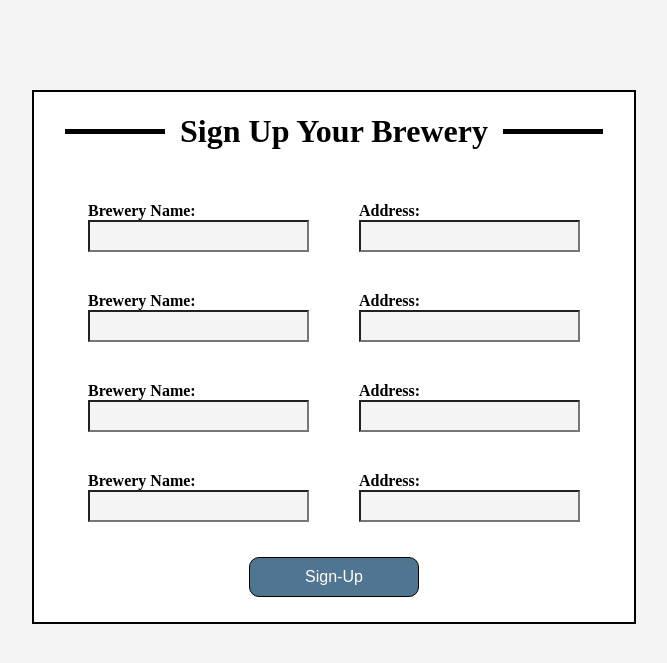
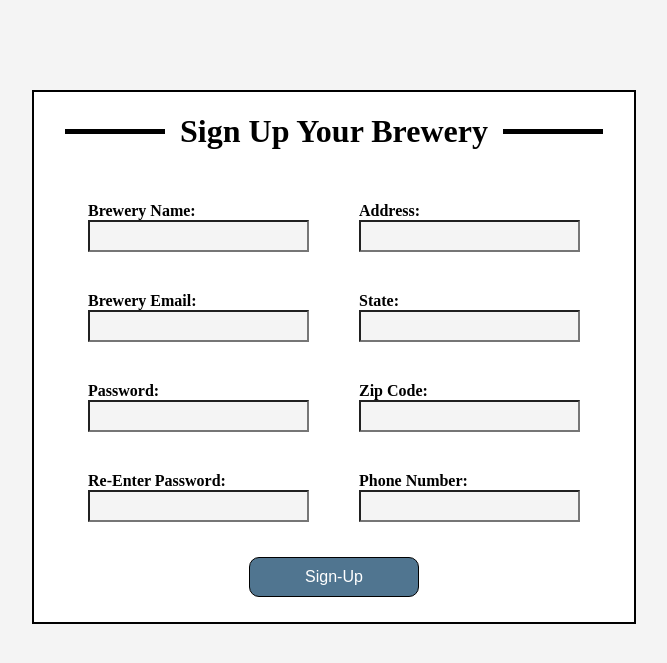
Before and after one commit to CSUSM-Web-Dev-F2016/f2016-Sem_Project, a PHP site: page /BrewerySignUp.html in a window 1280 px wide. Shown: the top 663 px of the page, without its empty margins (306-973 px from the left). Run offline with PHP 8.4, Linux system fonts and the light colour scheme.

Commit message:
added password masking

```diff
--- a/Webpage Documents/BrewerySignUp.css
+++ b/Webpage Documents/BrewerySignUp.css
@@ -61,6 +61,17 @@ input[type=text]:focus {
   background-color: white;
 }
 
+input[type=password] {
+  padding: 5px;
+  font-size: 16px;
+  color: black;
+  background-color: #f4f4f4;
+}
+
+input[type=password]:focus {
+  background-color: white;
+}
+
 button {
   margin-top: 15px;
   padding-left: 55px;
--- a/Webpage Documents/BrewerySignUp.html
+++ b/Webpage Documents/BrewerySignUp.html
@@ -24,35 +24,35 @@
             <div class = "inner-sections">
               Address:
               <br>
-              <input type="text" name="adress">
+              <input type="text" name="address">
             </div>
             <div class = "inner-sections">
-              Brewery Name:
+              Brewery Email:
               <br>
               <input type="text" name="brewery-name">
             </div>
             <div class = "inner-sections">
-              Address:
+              State:
               <br>
               <input type="text" name="adress">
             </div>
             <div class = "inner-sections">
-              Brewery Name:
+              Password:
               <br>
-              <input type="text" name="brewery-name">
+              <input type="password" name="brewery-name">
             </div>
             <div class = "inner-sections">
-              Address:
+              Zip Code:
               <br>
               <input type="text" name="adress">
             </div>
             <div class = "inner-sections">
-              Brewery Name:
+              Re-Enter Password:
               <br>
-              <input type="text" name="brewery-name">
+              <input type="password" name="brewery-name">
             </div>
             <div class = "inner-sections">
-              Address:
+              Phone Number:
               <br>
               <input type="text" name="adress">
             </div>
```
